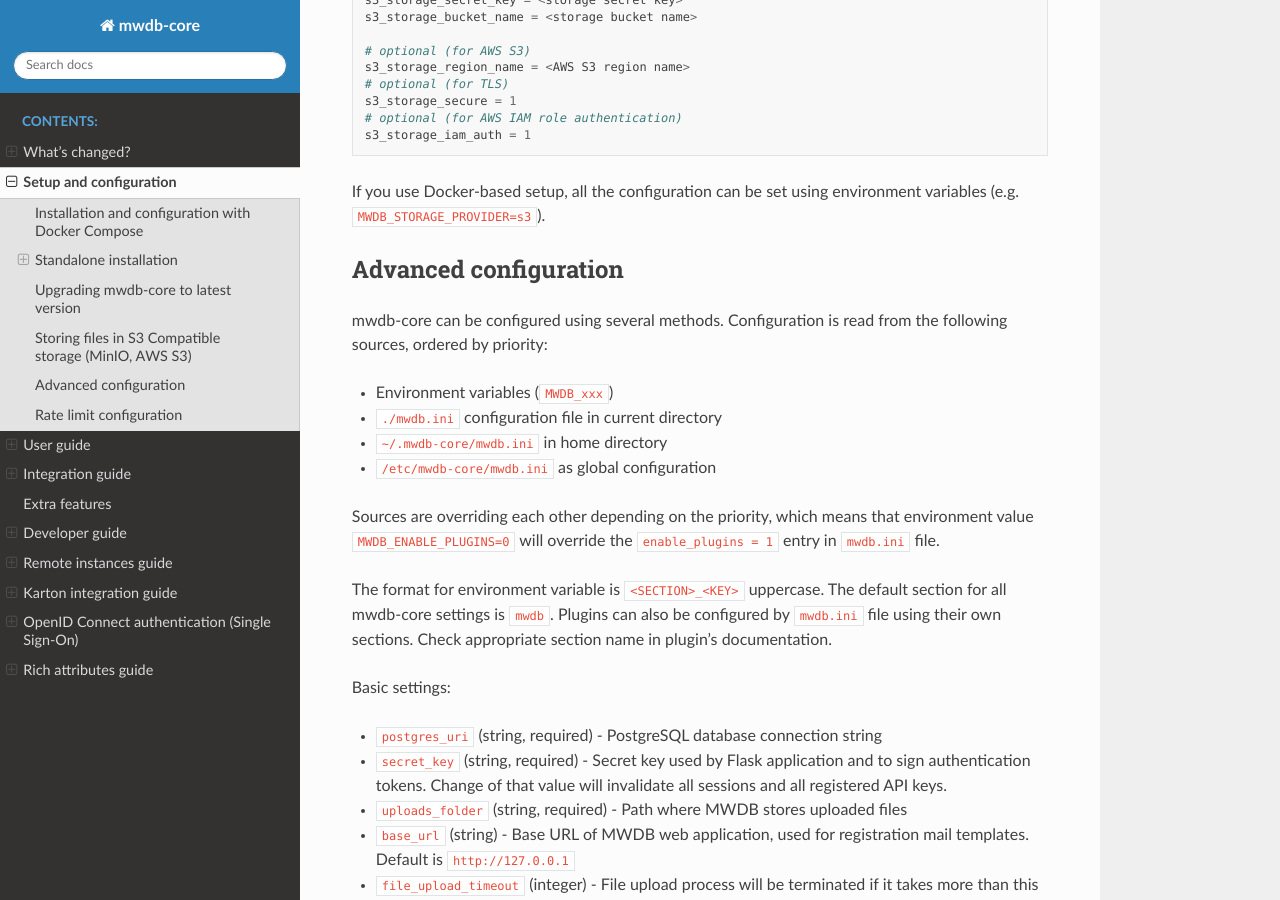
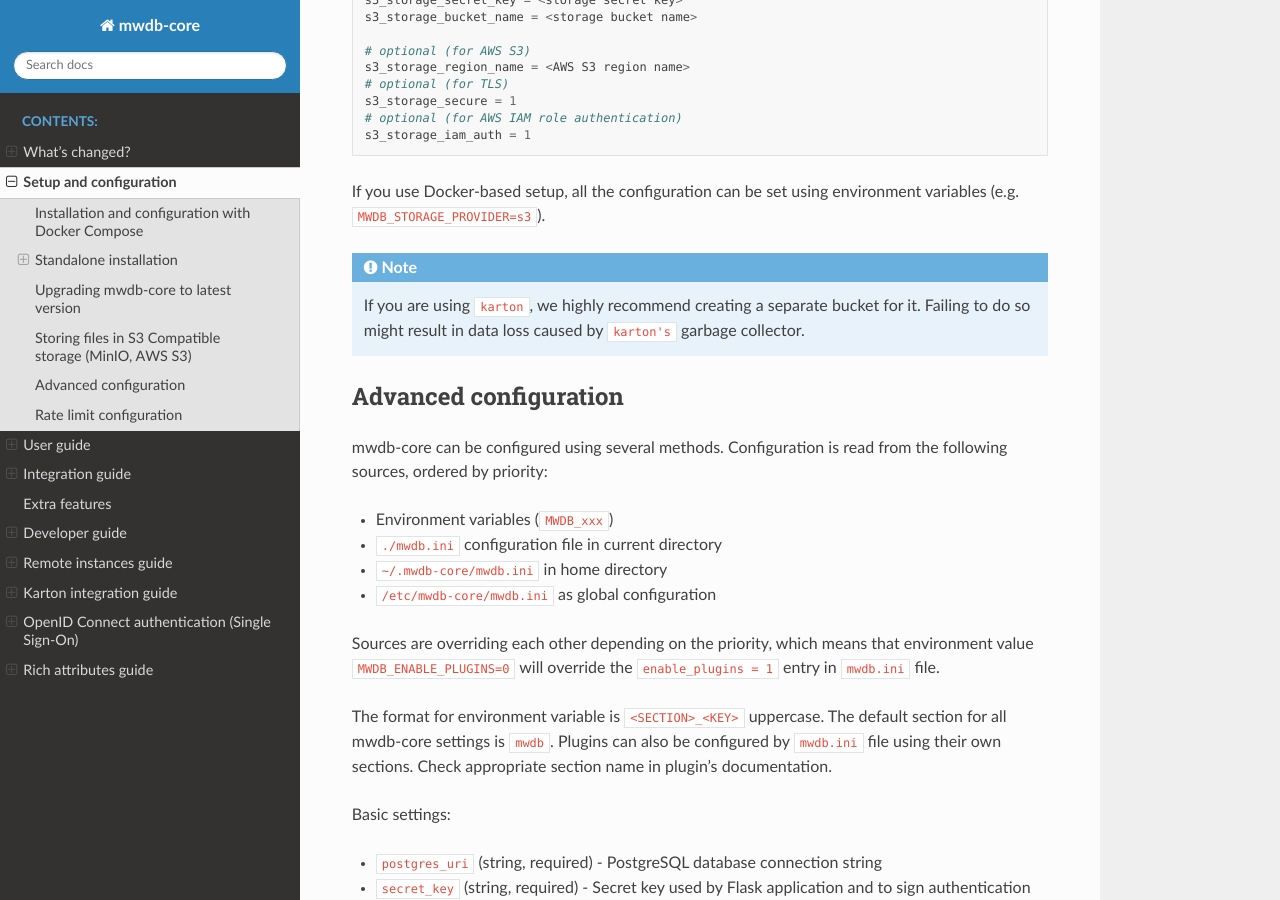
Before and after one commit to CERT-Polska/mwdb-core, a Sphinx documentation site: the page built from docs/setup-and-configuration.rst, in a window 1280 px wide and 900 px high, scrolled down 4895 px. Built offline with Sphinx 7.4.7 and the Read the Docs theme 2.0.0, drawn with Linux system fonts in a browser that asks for light colours.

Commit message:
docs update

```diff
--- a/docs/setup-and-configuration.rst
+++ b/docs/setup-and-configuration.rst
@@ -237,6 +237,10 @@
 
 If you use Docker-based setup, all the configuration can be set using environment variables (e.g. ``MWDB_STORAGE_PROVIDER=s3``).
 
+.. note::
+
+   If you are using ``karton``, we highly recommend creating a separate bucket for it.
+   Failing to do so might result in data loss caused by ``karton's`` garbage collector.
 
 Advanced configuration
 ----------------------
```
